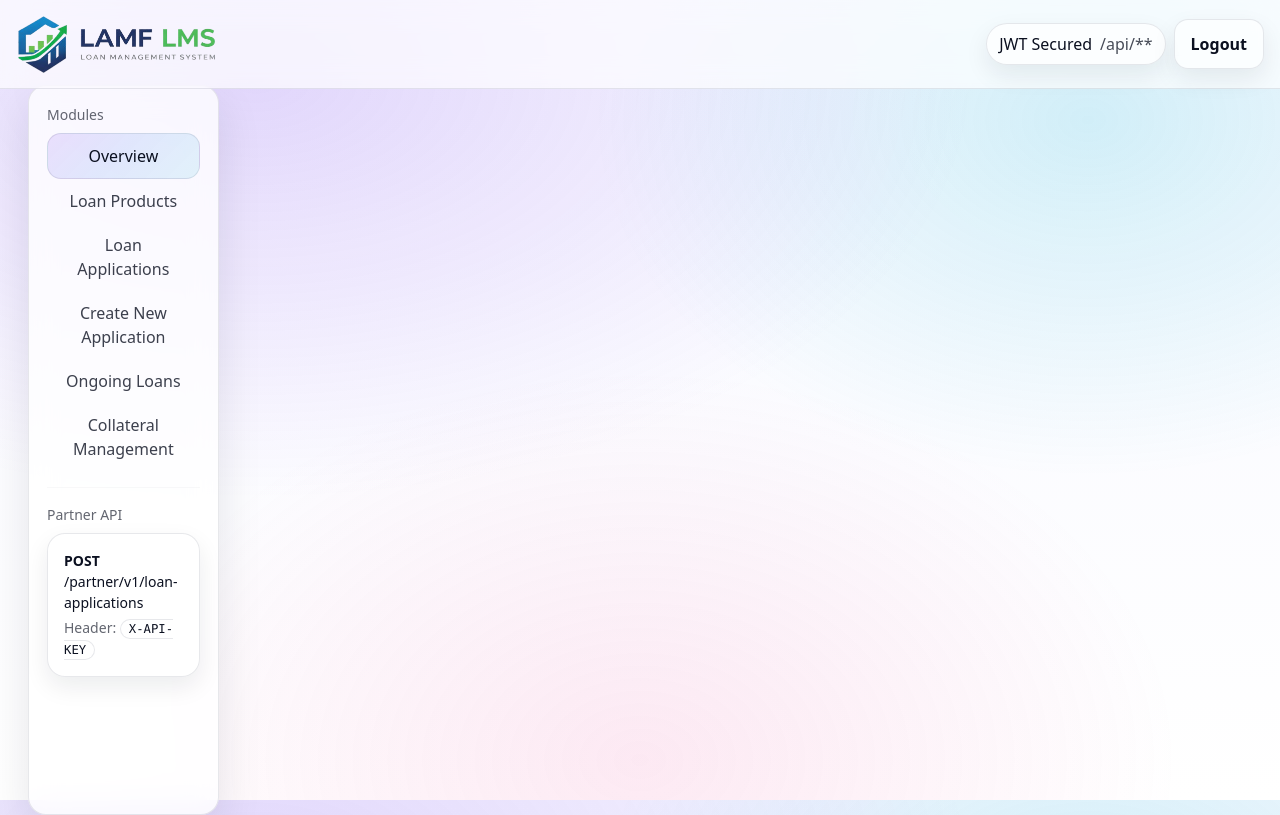
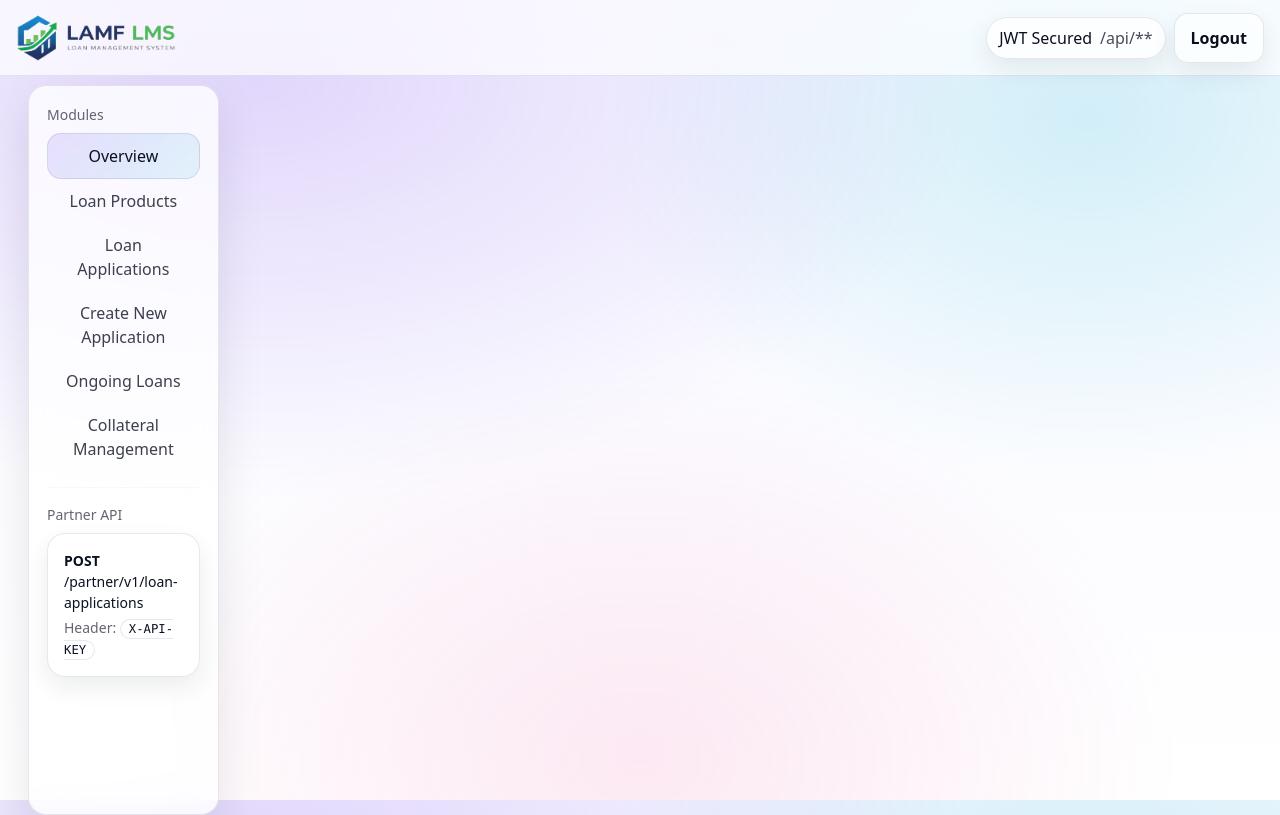
Before and after one commit to khushalsehrawat/LoanManagement-Frontend, a plain HTML site: page dashboard.html in a window 1280 px wide. Drawn offline with nearby package versions, Linux system fonts and the light colour scheme; no server answers; sample sign-in values are in the browser's storage.

Commit message:
Fix HTML structure and correct image width

```diff
--- a/dashboard.html
+++ b/dashboard.html
@@ -12,7 +12,7 @@
     <div class="container-fluid px-3">
       <a class="navbar-brand fw-bold" href="index.html">
         <span style="background:var(--g1); -webkit-background-clip:text; background-clip:text; color:transparent;">
-                    <img src="logo.png" width="50%" alt="">
+                    <img src="logo.png" width="40%" alt="">
         </span>
       </a>
 
```
